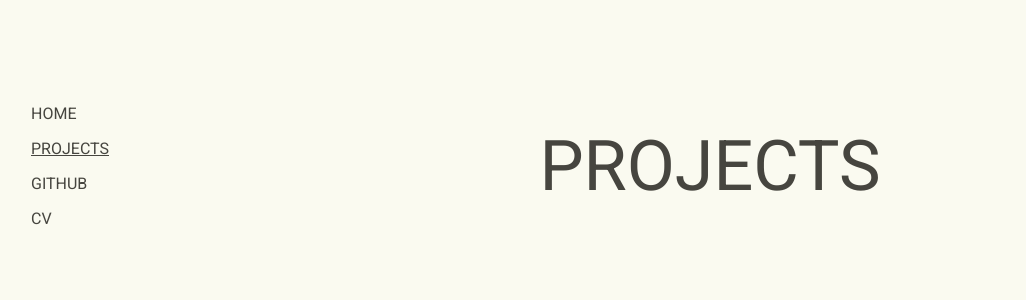
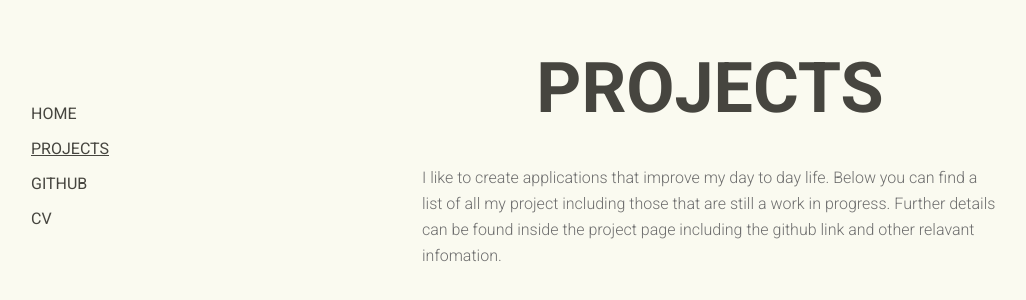
Before and after one commit to mccanndomi/personal-website, a React (Create React App) app: page /projects in a window 1280 px wide. Shown: the part 234-534 px from the top of the page, without its empty margins (26-1052 px from the left). Built offline with nearby package versions, Linux system fonts and the light colour scheme.

Commit message:
further work on projects

```diff
--- a/src/pages/Home.css
+++ b/src/pages/Home.css
@@ -31,6 +31,7 @@
 }
 
 .body-text {
+  margin-top: 60px;
   font-size: 1.4vw;
   font-weight: lighter;
 }
--- a/src/pages/Projects.css
+++ b/src/pages/Projects.css
@@ -17,6 +17,27 @@
 }
 
 .project-title {
-  font-weight: normal;
+  font-weight: 600;
   font-size: 70px;
+  margin: 0;
+  margin-bottom: 20px;
 }
+
+.project-title-subtext {
+  padding-left: 160px;
+  padding-right: 160px;
+  line-height: 26px;
+  font-weight: 300;
+  color: rgb(110, 110, 110);
+}
+
+.wrapper {
+  display: flex;
+  align-items: center;
+  justify-content: center;
+  flex-direction: column;
+}
+
+.project-space {
+  background-color: darkkhaki;
+}
--- a/src/pages/Projects.js
+++ b/src/pages/Projects.js
@@ -1,5 +1,15 @@
 import "./Projects.css";
 import { LeftBar } from "../components/LeftBar";
+
+const projectData = [
+  {
+    name: "Optinum",
+    description:
+      "A mobile app that colates Everton Football club forums into one easy to read space.",
+    technologies: ["Puppeteer", "Javascript", "Express", "React Native"],
+    img: "https://www.google.com/url?sa=i&url=https%3A%2F%2Fwww.bbc.com%2Fnews%2Fbusiness-56635888&psig=AOvVaw3pg6L25X2xAy1YCUpmtlma&ust=1630729479130000&source=images&cd=vfe&ved=0CAsQjRxqFwoTCJiOu-764fICFQAAAAAdAAAAABAD",
+  },
+];
 
 function Projects() {
   return (
@@ -7,7 +17,17 @@ function Projects() {
       <LeftBar />
       <div className="main">
         <div className="center-space">
-          <p className="project-title">PROJECTS</p>
+          <div className="wrapper">
+            <p className="project-title">PROJECTS</p>
+            <p className="project-title-subtext">
+              I like to create applications that improve my day to day life.
+              Below you can find a list of all my project including those that
+              are still a work in progress. Further details can be found inside
+              the project page including the github link and other relavant
+              infomation.
+            </p>
+            <div className="project-space"></div>
+          </div>
         </div>
       </div>
     </div>
```
